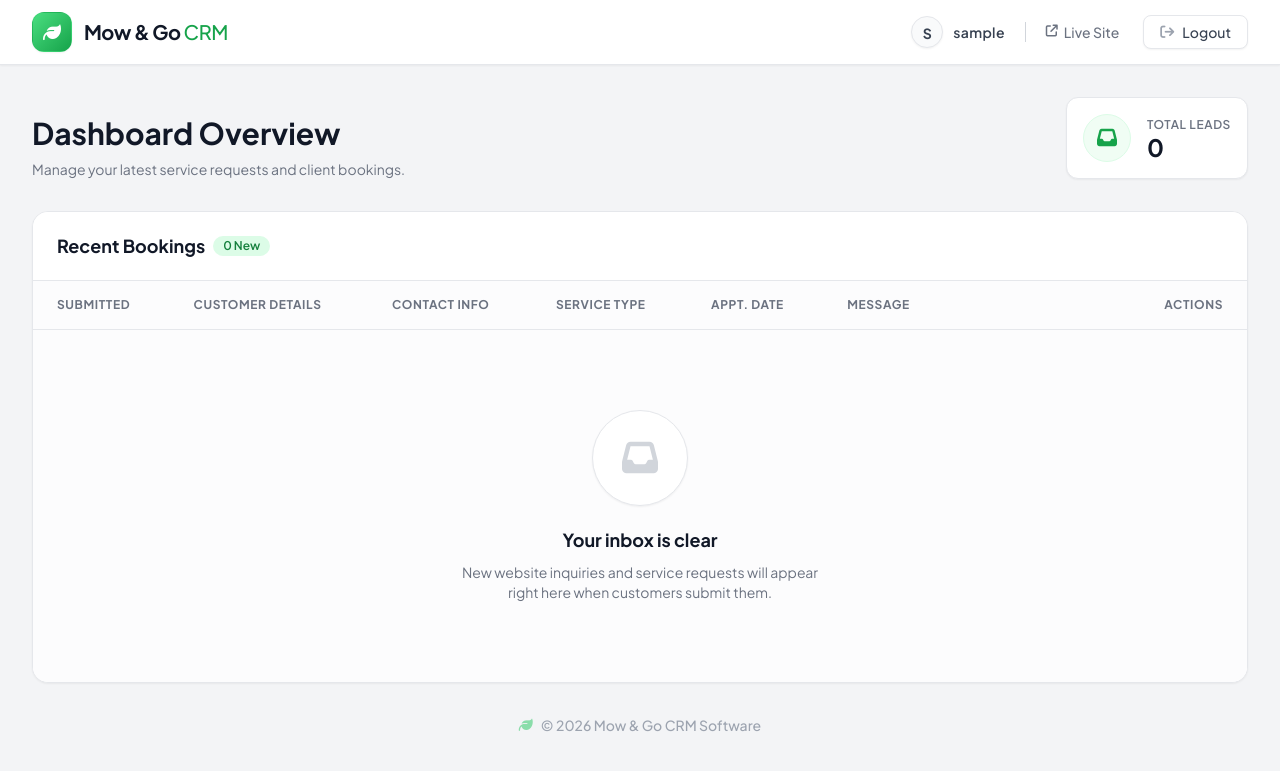
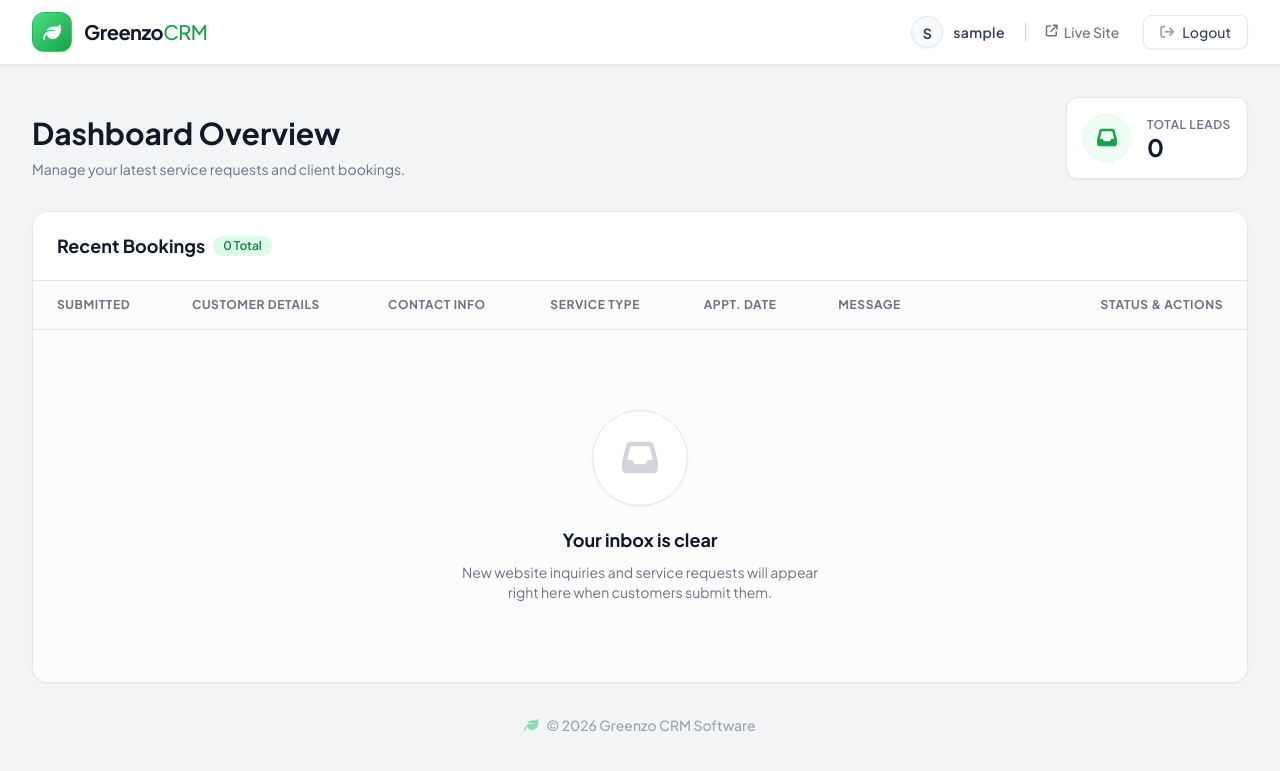
Before and after one commit to hsk081004/MowandGo, a Django app: page /dashboard/ in a window 1280 px wide. Shown: the top 771 px of the page. Run offline with Django 4.2, Linux system fonts and the light colour scheme; the visitor is signed in with stand-in values (Sample User, id 1); data that the repository does not hold is empty; some libraries are stand-ins or nearby versions.

Commit message:
Your commit message

```diff
--- a/core/urls.py
+++ b/core/urls.py
@@ -4,17 +4,20 @@ from django.urls import path, include
 # =========================
 # CUSTOM ADMIN HEADERS
 # =========================
-admin.site.site_header = "Mow & Go CRM Dashboard"
-admin.site.site_title = "Mow & Go Admin"
+admin.site.site_header = "Greenzo CRM Dashboard"
+admin.site.site_title = "Greenzo Admin"
 admin.site.index_title = "Welcome to the Operations Center"
 
 # =========================
 # URL ROUTING
 # =========================
 urlpatterns = [
-    # The new Jazzmin SaaS Dashboard
+    # The SaaS Dashboard
     path('admin/', admin.site.urls),
 
-    # Your custom app routes (frontend form, login, etc.)
+    # 🟢 ADD THIS LINE: This turns on Django's built-in login/logout system!
+    path('', include('django.contrib.auth.urls')),
+
+    # Your custom app routes (frontend form, CRM, etc.)
     path('', include('lawncare.urls')),
 ]
--- a/lawncare/templates/lawncare/admin_dashboard.html
+++ b/lawncare/templates/lawncare/admin_dashboard.html
@@ -1,9 +1,11 @@
+{% load static %}
 <!doctype html>
 <html lang="en">
 	<head>
+		<link rel="icon" type="image/png" href="{% static 'images/favicon.png' %}">
 		<meta charset="UTF-8" />
 		<meta name="viewport" content="width=device-width, initial-scale=1.0" />
-		<title>CRM Dashboard | Mow & Go</title>
+		<title>CRM Dashboard | Greenzo</title>
 		<script src="https://cdn.tailwindcss.com"></script>
 		<link
 			rel="stylesheet"
@@ -45,7 +47,7 @@
 							<i class="fa-solid fa-leaf text-white text-lg"></i>
 						</div>
 						<span class="font-bold text-xl tracking-tight text-gray-900"
-							>Mow & Go <span class="text-green-600 font-medium">CRM</span>
+							>Greenzo<span class="text-green-600 font-medium">CRM</span>
 						</span>
 					</div>
 
@@ -131,7 +133,7 @@
 						Recent Bookings
 						<span
 							class="bg-green-100 text-green-700 py-0.5 px-2.5 rounded-full text-xs font-semibold"
-							>{{ bookings.count }} New</span
+							>{{ bookings.count }} Total</span
 						>
 					</h2>
 				</div>
@@ -147,8 +149,8 @@
 								<th class="px-6 py-4">Contact Info</th>
 								<th class="px-6 py-4">Service Type</th>
 								<th class="px-6 py-4">Appt. Date</th>
-								<th class="px-6 py-4 w-1/4">Message</th>
-								<th class="px-6 py-4 text-right">Actions</th>
+								<th class="px-6 py-4 w-1/5">Message</th>
+								<th class="px-6 py-4 text-right">Status & Actions</th>
 							</tr>
 						</thead>
 
@@ -309,24 +311,45 @@
 								</td>
 
 								<td
-									class="block md:table-cell px-0 md:px-6 pt-4 md:py-4 md:text-right"
+									class="flex flex-col md:table-cell px-0 md:px-6 pt-4 md:py-4 md:text-right align-middle"
 								>
+									<span class="md:hidden text-xs font-bold text-gray-400 uppercase tracking-wider mb-3">Status & Actions</span>
+
+									<div class="flex items-center justify-end flex-wrap gap-2 w-full md:w-auto">
+
+										{% if booking.status == 'Pending' %}
+											<a href="{% url 'update_status' booking.id 'approve' %}" class="bg-green-600 hover:bg-green-700 text-white font-bold py-1.5 px-3 rounded-lg shadow-sm text-sm transition duration-300 flex-1 md:flex-none text-center">
+												Approve
+											</a>
+											<a href="{% url 'update_status' booking.id 'reject' %}" class="bg-red-600 hover:bg-red-700 text-white font-bold py-1.5 px-3 rounded-lg shadow-sm text-sm transition duration-300 flex-1 md:flex-none text-center">
+												Reject
+											</a>
+										{% elif booking.status == 'Approved' %}
+											<span class="bg-green-50 text-green-700 text-xs font-bold px-3 py-1.5 rounded-lg border border-green-200 whitespace-nowrap flex-1 md:flex-none text-center">
+												<i class="fa-solid fa-check mr-1"></i> Approved
+											</span>
+										{% else %}
+											<span class="bg-red-50 text-red-700 text-xs font-bold px-3 py-1.5 rounded-lg border border-red-200 whitespace-nowrap flex-1 md:flex-none text-center">
+												<i class="fa-solid fa-xmark mr-1"></i> Rejected
+											</span>
+										{% endif %}
+
 										<form
 											action="{% url 'delete_booking' booking.id %}"
 											method="POST"
 											onsubmit="return confirm('Are you sure you want to permanently delete {{ booking.name }}\'s booking?');"
-										class="block w-full md:inline md:w-auto"
+											class="inline-block"
 										>
 											{% csrf_token %}
 											<button
 												type="submit"
-											class="w-full md:w-9 h-11 md:h-9 font-bold text-sm md:text-base text-red-600 md:text-gray-400 hover:text-white md:hover:text-red-600 bg-red-50 hover:bg-red-600 md:bg-white md:hover:bg-red-50 border border-red-100 md:border-transparent md:hover:border-red-100 transition duration-200 rounded-xl md:rounded-lg flex items-center justify-center shadow-sm md:ml-auto"
+												class="w-9 h-9 font-bold text-gray-400 hover:text-red-600 bg-white hover:bg-red-50 border border-gray-200 hover:border-red-100 transition duration-200 rounded-lg flex items-center justify-center shadow-sm"
 												title="Delete Booking"
 											>
-											<i class="fa-solid fa-trash-can mr-2 md:mr-0"></i>
-											<span class="md:hidden">Delete This Booking</span>
+												<i class="fa-solid fa-trash-can"></i>
 											</button>
 										</form>
+									</div>
 								</td>
 							</tr>
 							{% empty %}
@@ -365,7 +388,7 @@
 				<script>
 					document.write(new Date().getFullYear());
 				</script>
-				Mow & Go CRM Software
+				Greenzo CRM Software
 			</div>
 		</main>
 	</body>
--- a/lawncare/urls.py
+++ b/lawncare/urls.py
@@ -1,11 +1,19 @@
 from django.urls import path
 from . import views
-from django.contrib.auth import views as auth_views
 
 urlpatterns = [
+    # Frontend Page
     path('', views.home_view, name='home'),
+
+    # API for the booking form
     path('api/booking/', views.booking_api, name='booking_api'),
+
+    # Custom CRM Dashboard
     path('dashboard/', views.custom_dashboard, name='dashboard'),
+
+    # --- NEW: Status Update Route (Approve/Reject) ---
+    path('update-status/<int:booking_id>/<str:action>/', views.update_booking_status, name='update_status'),
+
+    # Delete Route
     path('delete/<int:booking_id>/', views.delete_booking, name='delete_booking'),
-    path('login/', auth_views.LoginView.as_view(template_name='lawncare/login.html'), name='login'),
 ]
--- a/lawncare/views.py
+++ b/lawncare/views.py
@@ -46,69 +46,32 @@ def booking_api(request):
             message=data.get('Message')
         )
 
-        subject = f"Mow & Go | New Booking from {booking.name}"
+        subject = f"GreenZo | New Booking from {booking.name}"
 
         email_body = f"""
 <h2 style="color:#2e7d32;">🌿 New Lawn Service Booking</h2>
-
 <table style="border-collapse: collapse; width: 100%; font-family: Arial;">
-<tr>
-<td style="border:1px solid #ddd; padding:8px;"><b>Name</b></td>
-<td style="border:1px solid #ddd; padding:8px;">{booking.name}</td>
-</tr>
-
-<tr>
-<td style="border:1px solid #ddd; padding:8px;"><b>Phone</b></td>
-<td style="border:1px solid #ddd; padding:8px;">{booking.phone}</td>
-</tr>
-
-<tr>
-<td style="border:1px solid #ddd; padding:8px;"><b>Email</b></td>
-<td style="border:1px solid #ddd; padding:8px;">{booking.email}</td>
-</tr>
-
-<tr>
-<td style="border:1px solid #ddd; padding:8px;"><b>Address</b></td>
-<td style="border:1px solid #ddd; padding:8px;">{booking.address}</td>
-</tr>
-
-<tr>
-<td style="border:1px solid #ddd; padding:8px;"><b>Service</b></td>
-<td style="border:1px solid #ddd; padding:8px;">{booking.service}</td>
-</tr>
-
-<tr>
-<td style="border:1px solid #ddd; padding:8px;"><b>Preferred Date</b></td>
-<td style="border:1px solid #ddd; padding:8px;">{booking.preferred_date}</td>
-</tr>
-
-<tr>
-<td style="border:1px solid #ddd; padding:8px;"><b>Message</b></td>
-<td style="border:1px solid #ddd; padding:8px;">{booking.message if booking.message else "No message provided"}</td>
-</tr>
+<tr><td style="border:1px solid #ddd; padding:8px;"><b>Name</b></td><td style="border:1px solid #ddd; padding:8px;">{booking.name}</td></tr>
+<tr><td style="border:1px solid #ddd; padding:8px;"><b>Phone</b></td><td style="border:1px solid #ddd; padding:8px;">{booking.phone}</td></tr>
+<tr><td style="border:1px solid #ddd; padding:8px;"><b>Email</b></td><td style="border:1px solid #ddd; padding:8px;">{booking.email}</td></tr>
+<tr><td style="border:1px solid #ddd; padding:8px;"><b>Address</b></td><td style="border:1px solid #ddd; padding:8px;">{booking.address}</td></tr>
+<tr><td style="border:1px solid #ddd; padding:8px;"><b>Service</b></td><td style="border:1px solid #ddd; padding:8px;">{booking.service}</td></tr>
+<tr><td style="border:1px solid #ddd; padding:8px;"><b>Preferred Date</b></td><td style="border:1px solid #ddd; padding:8px;">{booking.preferred_date}</td></tr>
 </table>
-
 <br>
-
-<p style="color:#555;">This booking was submitted from the <b>Mow & Go Lawn Care website</b>.</p>
+<p style="color:#555;">This booking was submitted from the <b>Greenzo Website</b>.</p>
 """
 
         email_status = "sent"
-
         try:
-            # 🟢 UPDATED: Using Resend Sandbox logic
             email = EmailMessage(
                 subject,
                 email_body,
-                settings.DEFAULT_FROM_EMAIL,    # From: onboarding@resend.dev (via Render env)
-                ['harshkadikar@gmail.com']       # To: Your Resend signup email
+                settings.DEFAULT_FROM_EMAIL,
+                ['harshkadikar@gmail.com'] # Keep this as your notification email
             )
-
             email.content_subtype = "html"
             email.send()
-
-            print("EMAIL SENT SUCCESSFULLY TO HARSH")
-
         except Exception as email_error:
             print("EMAIL ERROR:", email_error)
             email_status = "failed"
@@ -121,21 +84,69 @@ def booking_api(request):
 
     except Exception as e:
         print("FULL ERROR:", e)
-
-        return JsonResponse({
-            'status': 'error',
-            'message': str(e)
-        }, status=500)
+        return JsonResponse({'status': 'error', 'message': str(e)}, status=500)
 
 
 # DASHBOARD
 @login_required(login_url='/login/')
 def custom_dashboard(request):
     bookings = Booking.objects.all().order_by('-created_at')
-
     return render(request, 'lawncare/admin_dashboard.html', {
         'bookings': bookings
     })
+
+
+# --- NEW: UPDATE BOOKING STATUS (APPROVE/REJECT) ---
+@login_required(login_url='/login/')
+def update_booking_status(request, booking_id, action):
+    booking = get_object_or_404(Booking, id=booking_id)
+
+    # 1. Update the status
+    if action == 'approve':
+        booking.status = 'Approved'
+        subject = "Booking Confirmed! 🌿 - Greenzo"
+        message_body = f"""
+        <div style="font-family: Arial; color: #333;">
+            <h2 style="color: #2e7d32;">Great news, {booking.name}!</h2>
+            <p>Your lawn care booking for <b>{booking.preferred_date}</b> has been <b>Approved</b>.</p>
+            <p>Our team will arrive at your address: <i>{booking.address}</i></p>
+            <br>
+            <p>See you soon!</p>
+            <p><b>- The Greenzo Team</b></p>
+        </div>
+        """
+    elif action == 'reject':
+        booking.status = 'Rejected'
+        subject = "Update regarding your Greenzo Booking"
+        message_body = f"""
+        <div style="font-family: Arial; color: #333;">
+            <h2>Hello {booking.name},</h2>
+            <p>Thank you for reaching out to Greenzo. Unfortunately, we are unable to fulfill your booking for <b>{booking.preferred_date}</b> at this time.</p>
+            <p>We apologize for the inconvenience. Please feel free to book another available slot on our website.</p>
+            <br>
+            <p>Best regards,</p>
+            <p><b>- The Greenzo Team</b></p>
+        </div>
+        """
+
+    booking.save()
+
+    # 2. Send email to the CONSUMER (using Resend)
+    if booking.email:
+        try:
+            email = EmailMessage(
+                subject,
+                message_body,
+                settings.DEFAULT_FROM_EMAIL,
+                [booking.email] # To the Customer
+            )
+            email.content_subtype = "html"
+            email.send()
+            print(f"STATUS EMAIL SENT TO {booking.email}")
+        except Exception as e:
+            print("STATUS EMAIL ERROR:", e)
+
+    return redirect('dashboard')
 
 
 # DELETE BOOKING
@@ -143,5 +154,4 @@ def custom_dashboard(request):
 def delete_booking(request, booking_id):
     booking = get_object_or_404(Booking, id=booking_id)
     booking.delete()
-
     return redirect('dashboard')
```
Also changed, not shown: core/settings.py (+20 -10 lines), create_admin.py (deleted, +0 -19 lines), lawncare/models.py (+15 -1 lines), lawncare/templates/lawncare/index.html (+10 -9 lines), lawncare/templates/registration/login.html (renamed from lawncare/templates/lawncare/login.html, +15 -20 lines), lawncare/migrations/0003_booking_status.py (added), static/images/favicon.png (added). Lines whose indentation alone changed are shown as unchanged.
